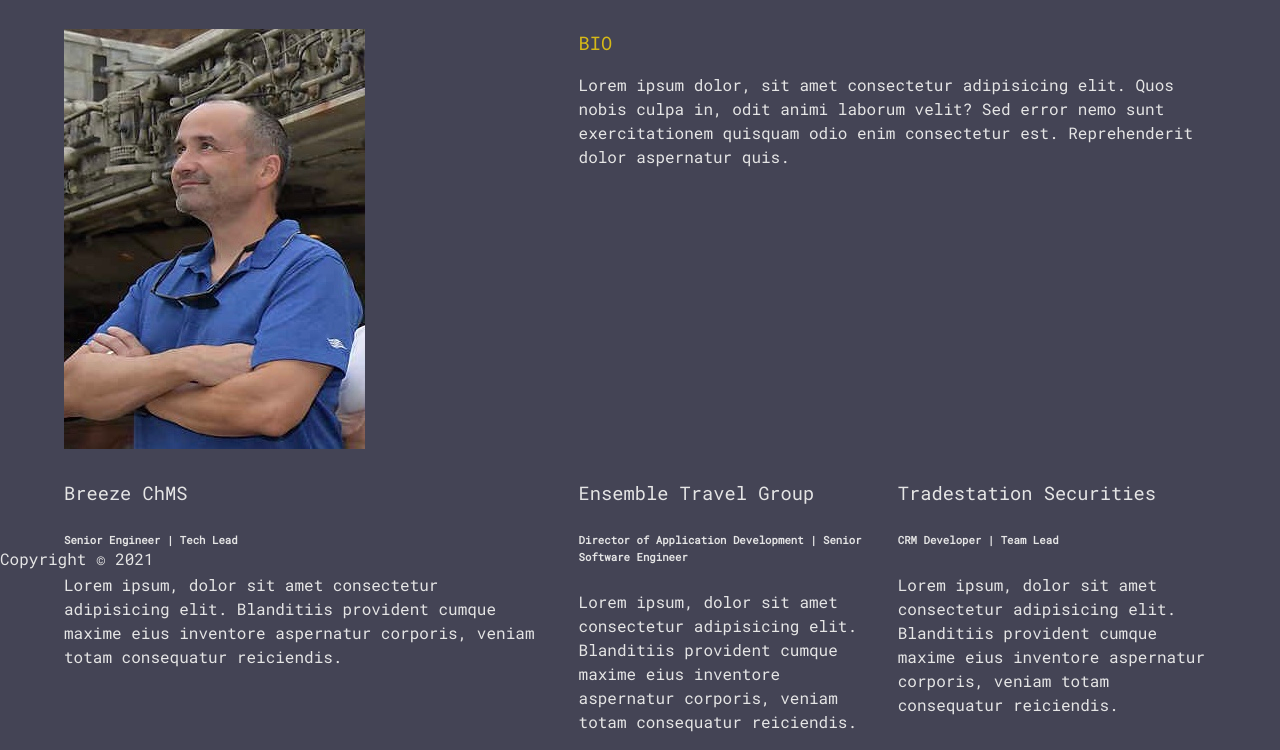
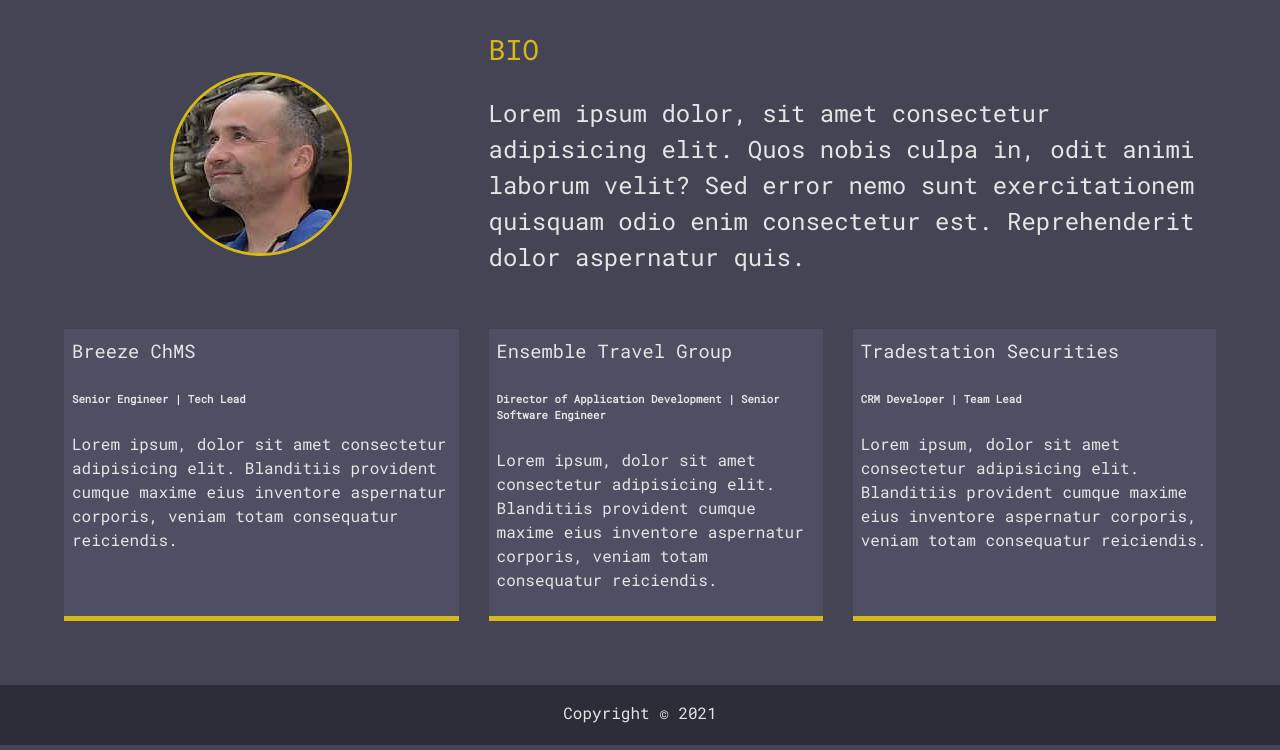
Before and after one commit to 777marc/components-templates, a website: page portfolio/about.html in a window 1280 px wide. Shown: the part 253-1003 px from the top of the page. Drawn offline with Linux system fonts and the light colour scheme.

Commit message:
more about

```diff
--- a/portfolio/about.html
+++ b/portfolio/about.html
@@ -52,7 +52,7 @@
         </h2>
         <div class="about-info">
 
-            <img class="bio-image" src="dist/img/portrait.jpg" alt="marc">
+            <img class="bio-image" src="dist/img/portraitSm.jpg" alt="marc">
 
             <div class="bio">
                 <h3 class="text-secondary">
--- a/portfolio/scss/_mobile.scss
+++ b/portfolio/scss/_mobile.scss
@@ -45,6 +45,12 @@
       height: 150px;
     }
   }
+
+  .about-info {
+    grid-template-areas: 'bioimage' 'bio' 'job1' 'job2' 'job3';
+    grid-template-columns: 1fr;
+  }
+
 }
 
 // mobile
--- a/portfolio/scss/main.scss
+++ b/portfolio/scss/main.scss
@@ -1,6 +1,5 @@
 @import "config";
 @import "menu";
-@import "mobile";
 
 * {
   box-sizing: border-box;
@@ -10,7 +9,7 @@ body {
   @include background();
   background: $primary-color;
   color: set-text-color($primary-color);
-  height: 100vh;
+  min-height: calc(100vh - 60px);
   margin: 0;
   font-family: "Roboto Mono", monospace;
   line-height: 1.5;
@@ -67,6 +66,7 @@ main {
 
   &#home {
     overflow: hidden;
+    min-height: calc(100vh - 60px);
     h1 {
       margin-top: 20vh;
     }
@@ -78,14 +78,23 @@ main {
   grid-gap: 30px;
   grid-template-areas: "bioimage bio bio" "job1 job2 job3";
   grid-template-columns: repeat(3, ifr);
-}
 
   .bio-image {
     grid-area: bioimage;
+    margin: auto;
+    border-radius: 50%;
+    border: $secondary-color 3px solid;
   }
 
   .bio {
     grid-area: bio;
+    font-size: 1.5rem;
+  }
+
+  .job {
+    background: lighten($primary-color, 5);
+    padding: 0.5rem;
+    border-bottom: $secondary-color 5px solid;
   }
 
   .job-1 {
@@ -95,6 +104,18 @@ main {
   .job-2 {
     grid-area: job2;
   }
+
   .job-3 {
     grid-area: job3;
   }
+}
+
+#main-footer {
+  text-align: center;
+  padding: 1rem;
+  background: darken($primary-color, 10);
+  color: set-text-color($primary-color);
+  height: 60px;
+}
+
+@import "mobile";
```
Also changed, not shown: portfolio/index.html (+3 -0 lines), portfolio/dist/css/main.css. Lines whose indentation alone changed are shown as unchanged.
